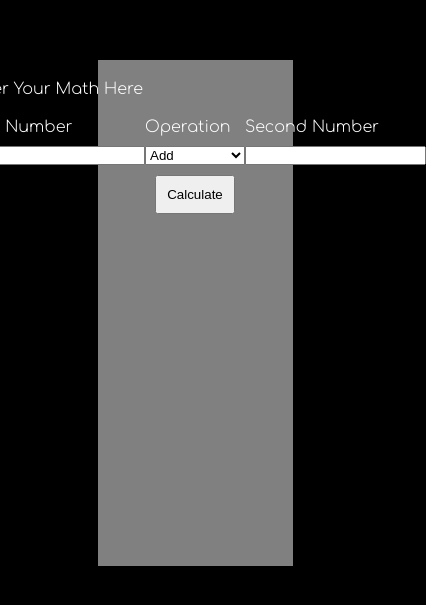
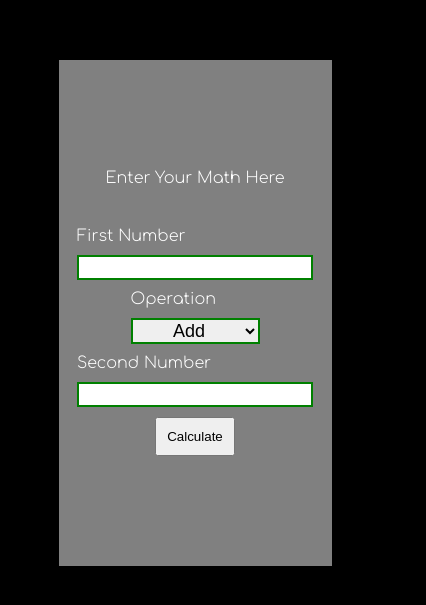
Before and after one commit to mwaiseghe/simple-js-calculator-A2, a plain HTML site: page index.html in a window 390 px wide. Shown: the part 109-714 px from the top of the page, 426 px wide, since content can reach past the window. Drawn offline with Linux system fonts and the light colour scheme.

Commit message:
fixed styling

```diff
--- a/style.css
+++ b/style.css
@@ -13,23 +13,29 @@ body {
     display: flex;
     align-items: center;
     justify-content:center;
-    width: 100%;
+    width: 100vw;
     height: 100vh;
 }
 
 
 .calc {
     display: flex;
-    width: 50%;
-    height: 60%;
+    width: 70vw;
+    height: 60vh;
     background-color: grey;
     flex-direction: column;
     align-items: center;
+    justify-content: center;
 
 }
 
 .top {
-    margin:20px
+    display: flex;
+    flex-direction: column;
+    padding:20px;
+    align-items: center;
+    width: 100%;
+    flex-wrap: wrap;
 }
 
 .calcForm {
@@ -41,13 +47,16 @@ body {
 
 .form-inputs {
     display: flex;
+    flex-direction: row;
+    width: 100%;
+    gap: 10px;
 
 }
 
 .form-group{
     display: flex;
     flex-direction: column;
-    gap: 10px;
+    gap:10px;
 }
 
 .form-group select option{
@@ -65,3 +74,19 @@ body {
 .clearBttton button{
     padding: 10px;
 }
+
+.form-group input,select  {
+    text-align: center;
+    font-size: 18px;
+    border: 2px green solid;
+}
+
+
+@media screen and (max-width:890px) {
+    .form-inputs {
+        display: flex;
+        margin-top: 20px;
+        flex-direction: column;
+        align-items: center;
+    }
+}
```
